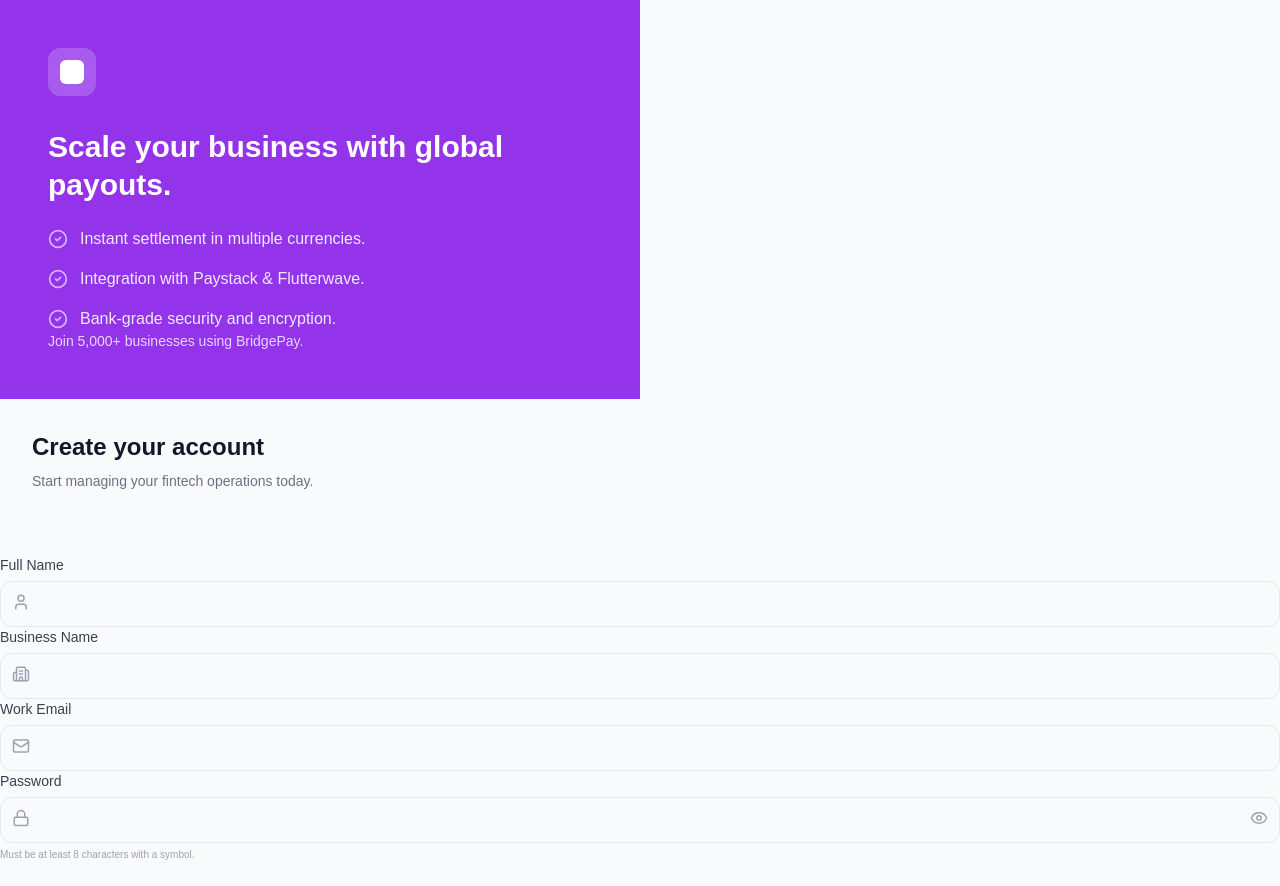
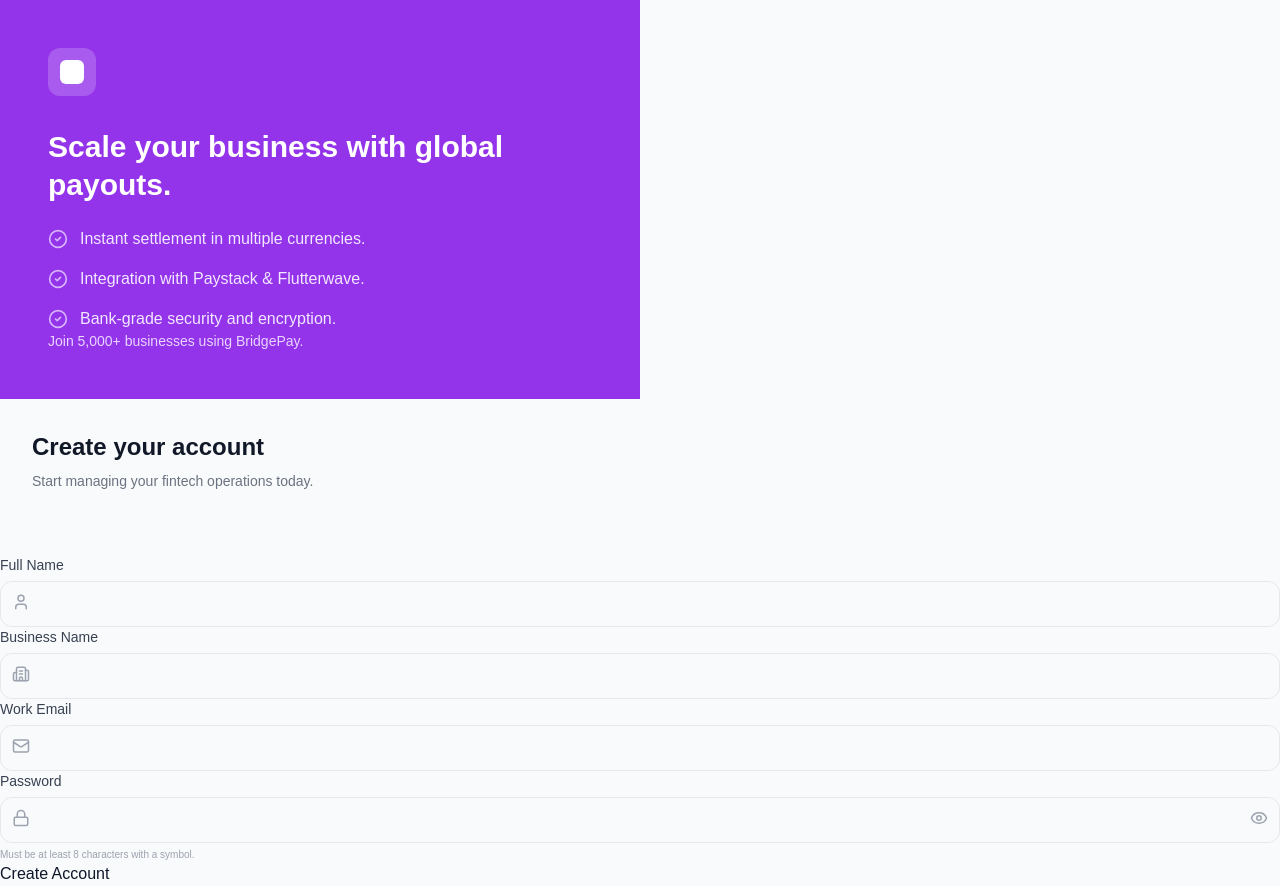
Before and after one commit to Abusadiq006/bridge-pay-dashboard, a React (Vite) app: page /Signup in a window 1280 px wide. Before the commit the page ends 862 px from the top, so only its background shows below. Built offline with nearby package versions, Linux system fonts and the light colour scheme; a web font is replaced by a local one.

Commit message:
implementing create accouont button

```diff
--- a/src/pages/Signup.jsx
+++ b/src/pages/Signup.jsx
@@ -123,6 +123,7 @@ const Signup = () => {
                         </div>
                         <p className="text-[10px] text-gray-400 mt-1">Must be at least 8 characters with a symbol.</p>
                     </div>
+                    <button>Create Account</button>
                 </form>
 
             </div>
```
